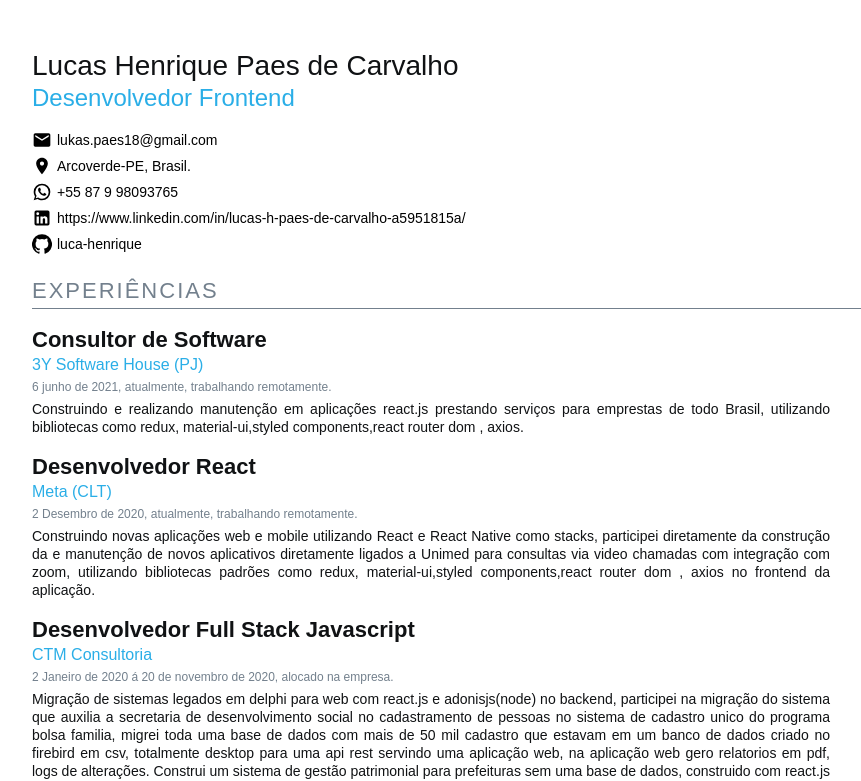
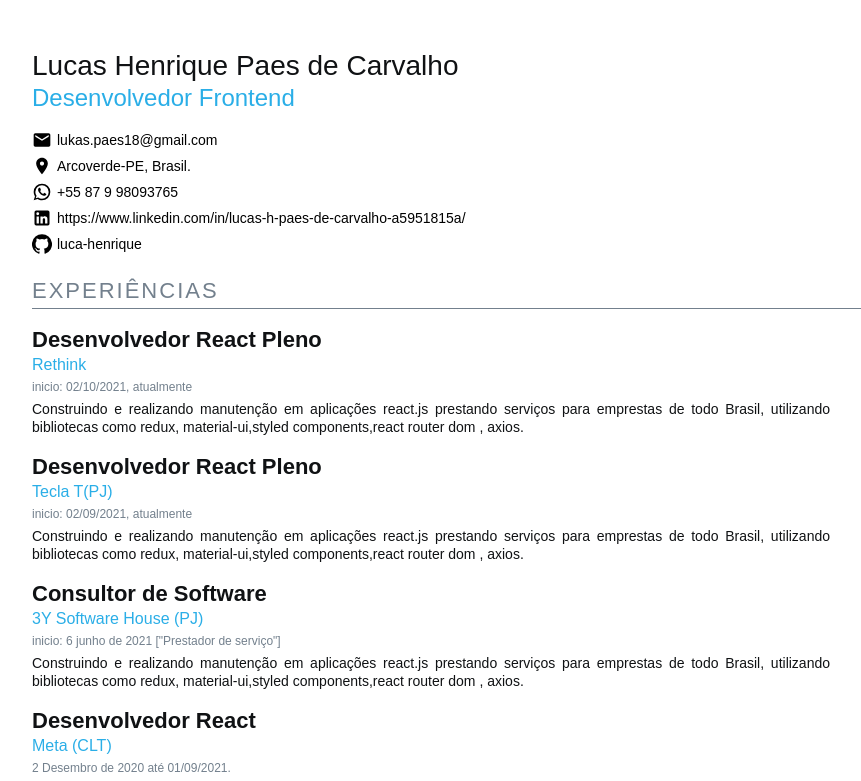
Before and after one commit to luca-henrique/curriculum, a React (Create React App) app: page / in a window 1280 px wide. Shown: the top 781 px of the page, without its empty margins (38-899 px from the left). Built offline with nearby package versions, Linux system fonts and the light colour scheme.

Commit message:
add:rethink and tecla t

```diff
--- a/src/App.tsx
+++ b/src/App.tsx
@@ -74,10 +74,29 @@ const Home = () => {
 
       <Section>
         <TitleSection>Experiências</TitleSection>
+
+        <ExperienceTitle>Desenvolvedor React Pleno</ExperienceTitle>
+        <Enterprise>Rethink</Enterprise>
+        <ExperienceDate>inicio: 02/10/2021, atualmente</ExperienceDate>
+        <Description>
+          Construindo e realizando manutenção em aplicações react.js prestando
+          serviços para emprestas de todo Brasil, utilizando bibliotecas como
+          redux, material-ui,styled components,react router dom , axios.
+        </Description>
+
+        <ExperienceTitle>Desenvolvedor React Pleno</ExperienceTitle>
+        <Enterprise>Tecla T(PJ)</Enterprise>
+        <ExperienceDate>inicio: 02/09/2021, atualmente</ExperienceDate>
+        <Description>
+          Construindo e realizando manutenção em aplicações react.js prestando
+          serviços para emprestas de todo Brasil, utilizando bibliotecas como
+          redux, material-ui,styled components,react router dom , axios.
+        </Description>
+
         <ExperienceTitle>Consultor de Software</ExperienceTitle>
         <Enterprise>3Y Software House (PJ)</Enterprise>
         <ExperienceDate>
-          6 junho de 2021, atualmente, trabalhando remotamente.
+          inicio: 6 junho de 2021 ["Prestador de serviço"]
         </ExperienceDate>
         <Description>
           Construindo e realizando manutenção em aplicações react.js prestando
@@ -87,9 +106,7 @@ const Home = () => {
 
         <ExperienceTitle>Desenvolvedor React</ExperienceTitle>
         <Enterprise>Meta (CLT)</Enterprise>
-        <ExperienceDate>
-          2 Desembro de 2020, atualmente, trabalhando remotamente.
-        </ExperienceDate>
+        <ExperienceDate>2 Desembro de 2020 até 01/09/2021.</ExperienceDate>
         <Description>
           Construindo novas aplicações web e mobile utilizando React e React
           Native como stacks, participei diretamente da construção da e
```
